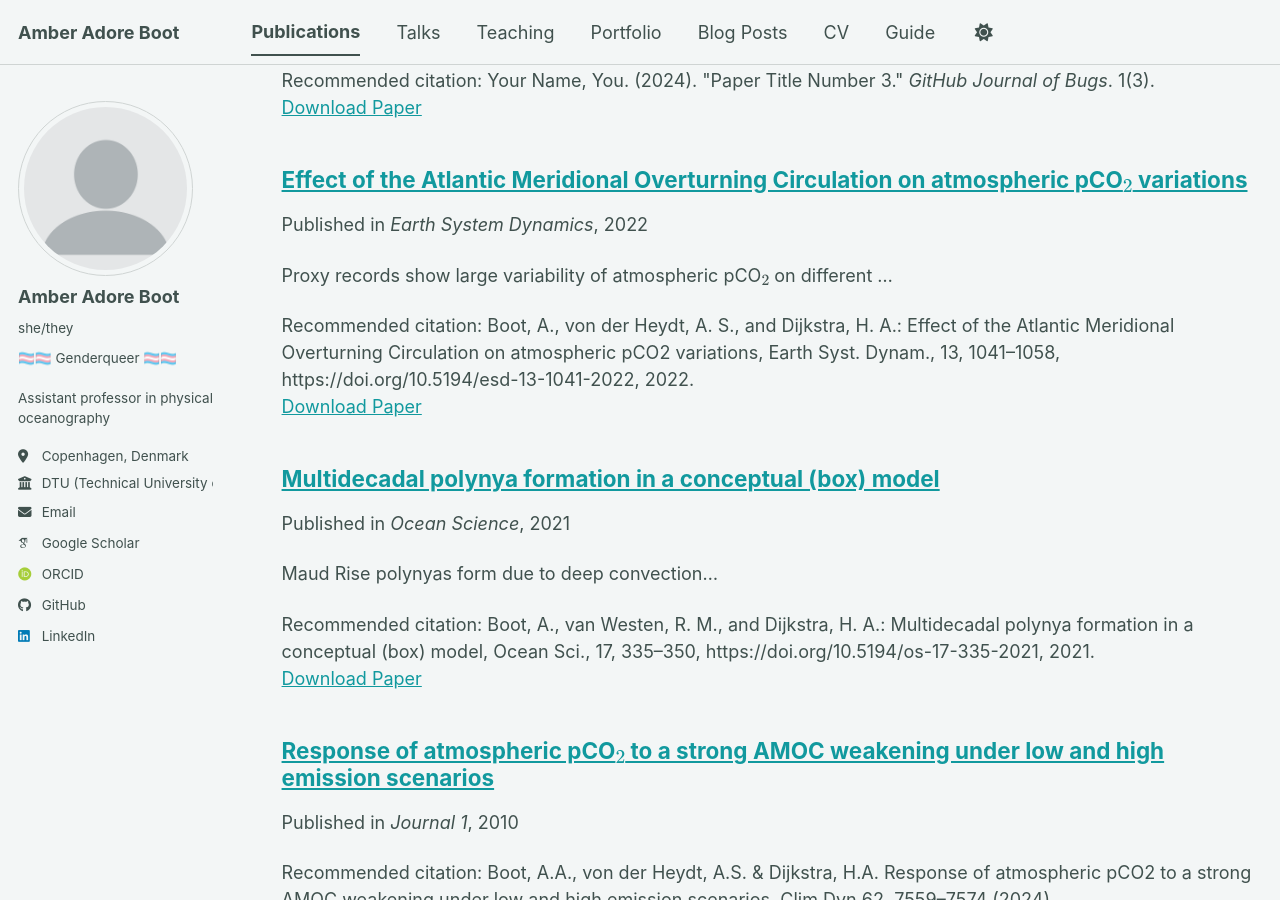
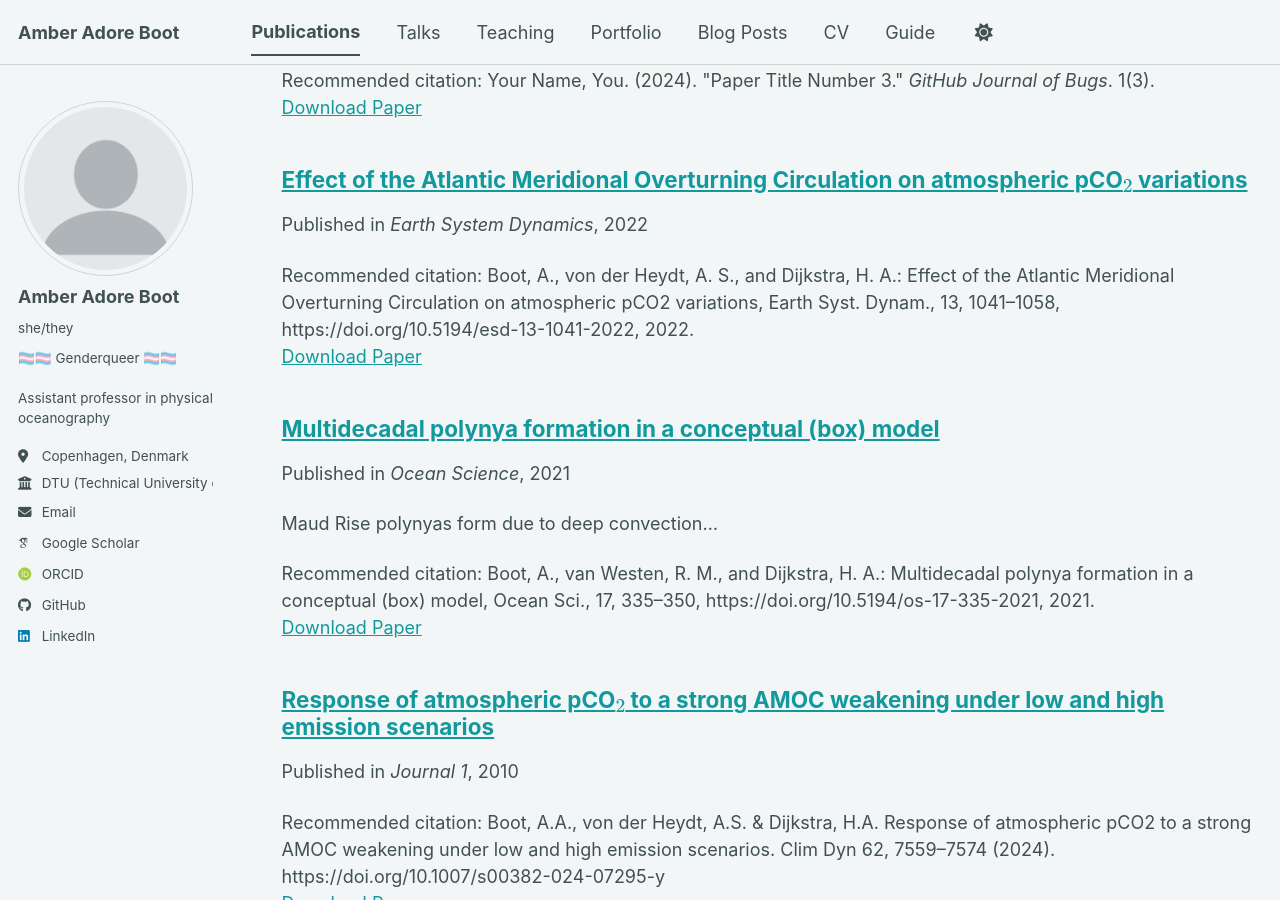
Before and after one commit to amber-adore-boot/amber-adore-boot.github.io, a Jekyll site: the page built from _pages/publications.html, in a window 1280 px wide and 900 px high, scrolled down 610 px. Built offline with Jekyll 4.4.1, drawn with Linux system fonts in a browser that asks for light colours; some web fonts are replaced; a script bundle is joined from its source files by our own code; library files that are not in the unit come from our copies.

Commit message:
Update 2022-07-04-esd-amoc-pco2-variations.md

```diff
--- a/_publications/2022-07-04-esd-amoc-pco2-variations.md
+++ b/_publications/2022-07-04-esd-amoc-pco2-variations.md
@@ -4,7 +4,7 @@ collection: publications
 category: manuscripts
 permalink: /publication/2022-07-04-esd-amoc-pco2-variations
 date: 2022-07-04
-excerpt: 'Proxy records show large variability of atmospheric pCO$$_2$$ on different ...'
+excerpt: ''
 venue: 'Earth System Dynamics'
 paperurl: 'https://academicpages.github.io/files/paper3.pdf'
 citation: 'Boot, A., von der Heydt, A. S., and Dijkstra, H. A.: Effect of the Atlantic Meridional Overturning Circulation on atmospheric pCO2 variations, Earth Syst. Dynam., 13, 1041–1058, https://doi.org/10.5194/esd-13-1041-2022, 2022.'
```
